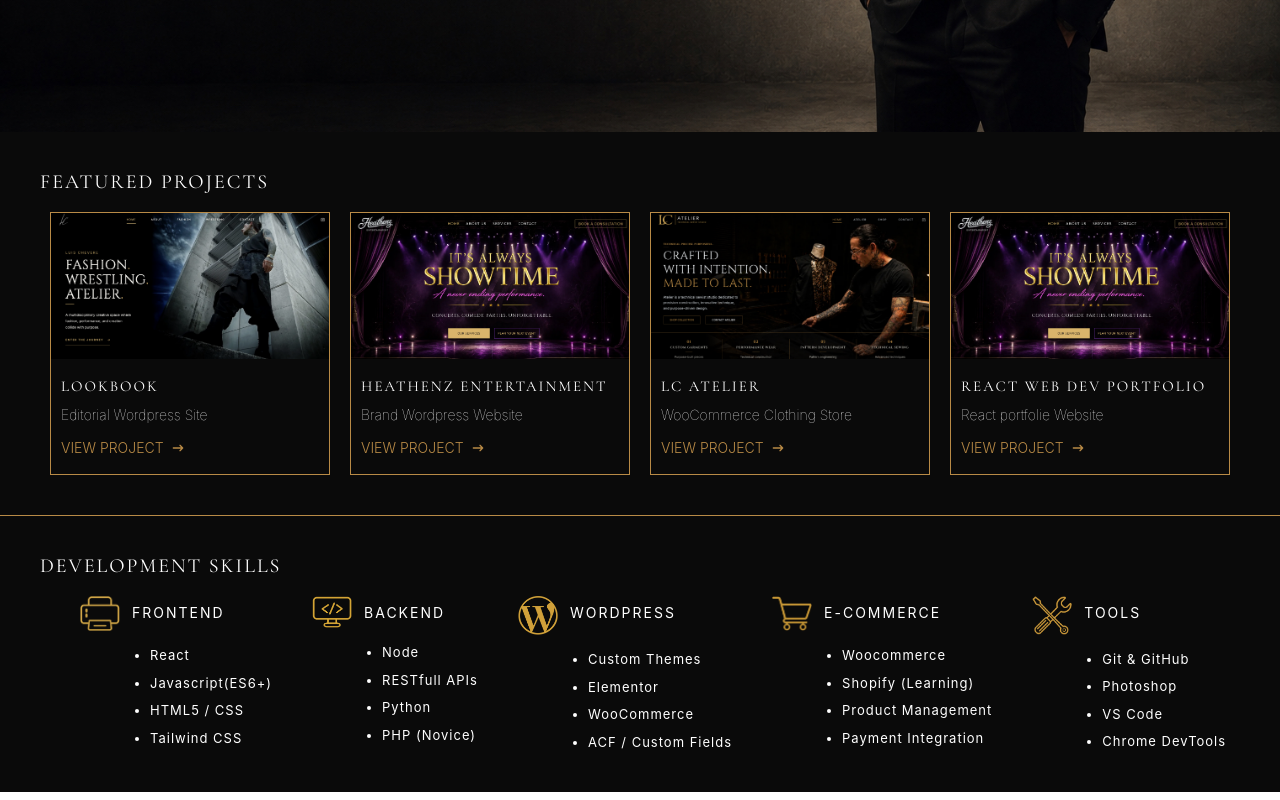
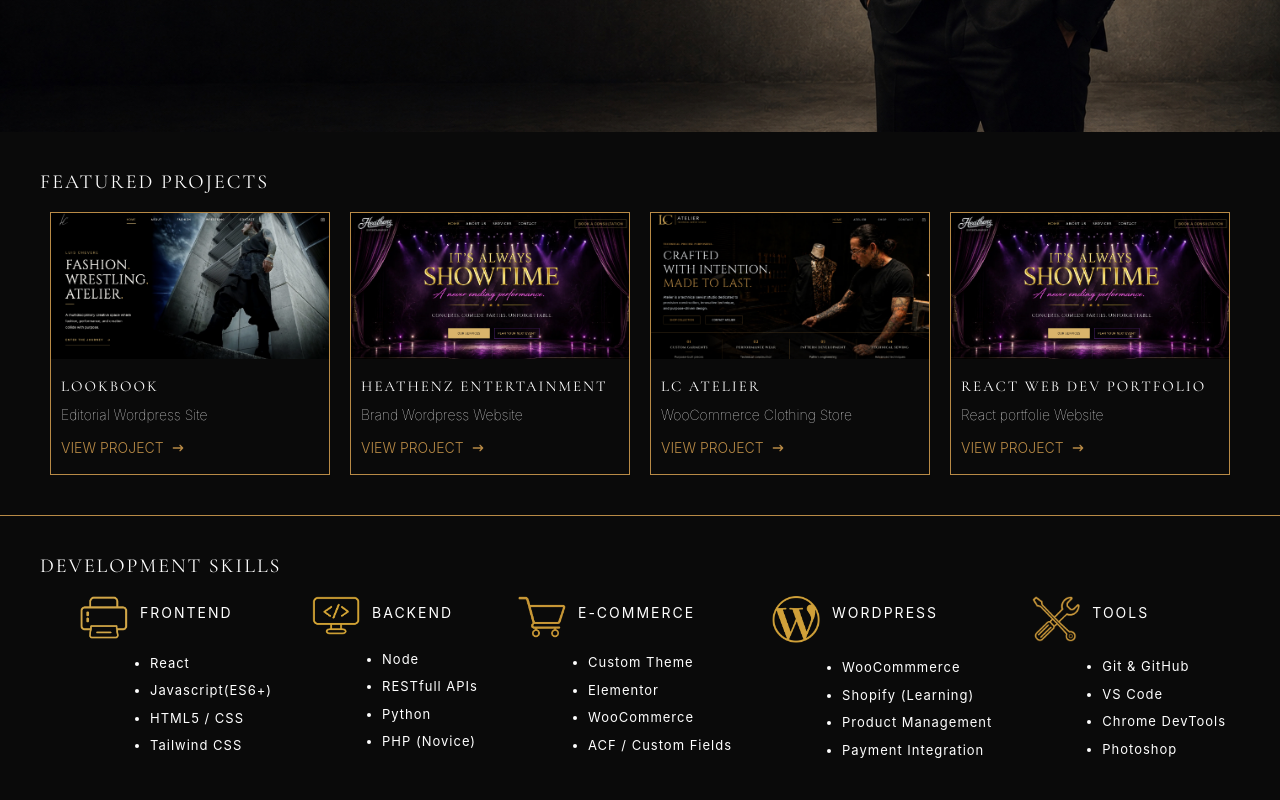
Before and after one commit to LuisChevere/New_react_portfolio, a React (Vite) app in the folder my-portfolio/: page / in a window 1280 px wide. Shown: the part 588-1388 px from the top of the page. Built offline with nearby package versions, Linux system fonts and the light colour scheme.

Commit message:
Const/Mapping for Skills Component to clean up HTML

```diff
--- a/my-portfolio/src/components/Skills.jsx
+++ b/my-portfolio/src/components/Skills.jsx
@@ -3,6 +3,49 @@ import Backend from "../assets/logos/Backend.png";
 import Wordpressgold from "../assets/logos/Wordpress-gold.png";
 import Cart from "../assets/logos/Cart.png";
 import Tools from "../assets/logos/Tools.png";
+
+const skills = [
+  {
+    title: "FrontEnd",
+    skill1: "React",
+    skill2: "Javascript(ES6+)",
+    skill3: "HTML5 / CSS",
+    skill4: "Tailwind CSS",
+    image: Frontend,
+  },
+  {
+    title: "Backend",
+    skill1: "Node",
+    skill2: "RESTfull APIs",
+    skill3: "Python",
+    skill4: "PHP (Novice)",
+    image: Backend,
+  },
+  {
+    title: "E-Commerce",
+    skill1: "Custom Theme",
+    skill2: "Elementor",
+    skill3: "WooCommerce",
+    skill4: "ACF / Custom Fields",
+    image: Cart,
+  },
+  {
+    title: "Wordpress",
+    skill1: "WooCommmerce",
+    skill2: "Shopify (Learning)",
+    skill3: "Product Management",
+    skill4: "Payment Integration",
+    image: Wordpressgold,
+  },
+  {
+    title: "Tools",
+    skill1: "Git & GitHub",
+    skill2: "VS Code",
+    skill3: "Chrome DevTools",
+    skill4: "Photoshop",
+    image: Tools,
+  },
+];
 
 function Skills() {
   return (
@@ -16,93 +59,45 @@ function Skills() {
         </h2>
       </div>
       <div className="flex gap-10 pl-[40px]">
+        {skills.map((skill) => (
           <div className="gap-1">
-          <a className="flex gap-3">
-            <img className="max-w-10" src={Frontend} alt="FrontEnd Logo" />
+            <a className="flex gap-3" key={skill.image}>
+              <img className="max-w-12" src={skill.image} alt="FrontEnd Logo" />
               <h4 className="text-white text-[14px] uppercase pt-[6px] tracking-[2px]">
-              frontend
+                {skill.title}
               </h4>
             </a>
+
             <div className="text-white">
               <ul class="list-disc list-outside pl-5 space-y-2 text-[13px] pt-[15px] pl-[70px] tracking-[1px]">
-              <li>React</li>
-              <li>Javascript(ES6+)</li>
-              <li>HTML5 / CSS</li>
-              <li>Tailwind CSS</li>
+                <li>{skill.skill1}</li>
+                <li>{skill.skill2}</li>
+                <li>{skill.skill3}</li>
+                <li>{skill.skill4}</li>
               </ul>
             </div>
           </div>
-
-        <div className="gap-1">
-          <a className="flex gap-3">
-            <img className="max-w-10" src={Backend} alt="FrontEnd Logo" />
-            <h4 className="text-white text-[14px] uppercase pt-[6px] tracking-[2px]">
-              backend
-            </h4>
-          </a>
-          <div className="text-white">
-            <ul class="list-disc list-outside pl-5 space-y-2 text-[13px] pt-[15px] pl-[70px] tracking-[1px]">
-              <li>Node</li>
-              <li>RESTfull APIs</li>
-              <li>Python</li>
-              <li>PHP (Novice)</li>
-            </ul>
-          </div>
-        </div>
-
-        <div className="gap-1">
-          <a className="flex gap-3">
-            <img className="max-w-10" src={Wordpressgold} alt="FrontEnd Logo" />
-            <h4 className="text-white text-[14px] uppercase pt-[6px] tracking-[2px]">
-              wordpress
-            </h4>
-          </a>
-          <div className="text-white">
-            <ul class="list-disc list-outside pl-5 space-y-2 text-[13px] pt-[15px] pl-[70px] tracking-[1px]">
-              <li>Custom Themes</li>
-              <li>Elementor</li>
-              <li>WooCommerce</li>
-              <li>ACF / Custom Fields</li>
-            </ul>
-          </div>
-        </div>
-
-        <div className="gap-1">
-          <a className="flex gap-3">
-            <img className="max-w-10" src={Cart} alt="FrontEnd Logo" />
-            <h4 className="text-white text-[14px] uppercase pt-[6px] tracking-[2px]">
-              e-commerce
-            </h4>
-          </a>
-          <div className="text-white">
-            <ul class="list-disc list-outside pl-5 space-y-2 text-[13px] pt-[15px] pl-[70px] tracking-[1px]">
-              <li>Woocommerce</li>
-              <li>Shopify (Learning)</li>
-              <li>Product Management</li>
-              <li>Payment Integration</li>
-            </ul>
-          </div>
-        </div>
-
-        <div className="gap-1">
-          <a className="flex gap-3">
-            <img className="max-w-10" src={Tools} alt="FrontEnd Logo" />
-            <h4 className="text-white text-[14px] uppercase pt-[6px] tracking-[2px]">
-              tools
-            </h4>
-          </a>
-          <div className="text-white">
-            <ul class="list-disc list-outside pl-5 space-y-2 text-[13px] pt-[15px] pl-[70px] tracking-[1px]">
-              <li>Git & GitHub</li>
-              <li>Photoshop</li>
-              <li>VS Code</li>
-              <li>Chrome DevTools</li>
-            </ul>
-          </div>
-        </div>
+        ))}
       </div>
     </section>
   );
 }
 
 export default Skills;
+
+//         <div className="gap-1">
+//           <a className="flex gap-3">
+//             <img className="max-w-10" src={Tools} alt="FrontEnd Logo" />
+//             <h4 className="text-white text-[14px] uppercase pt-[6px] tracking-[2px]">
+//               tools
+//             </h4>
+//           </a>
+//           <div className="text-white">
+//             <ul class="list-disc list-outside pl-5 space-y-2 text-[13px] pt-[15px] pl-[70px] tracking-[1px]">
+//               <li>Git & GitHub</li>
+//               <li>Photoshop</li>
+//               <li>VS Code</li>
+//               <li>Chrome DevTools</li>
+//             </ul>
+//           </div>
+//         </div>
```
Lines whose indentation alone changed are shown as unchanged.
